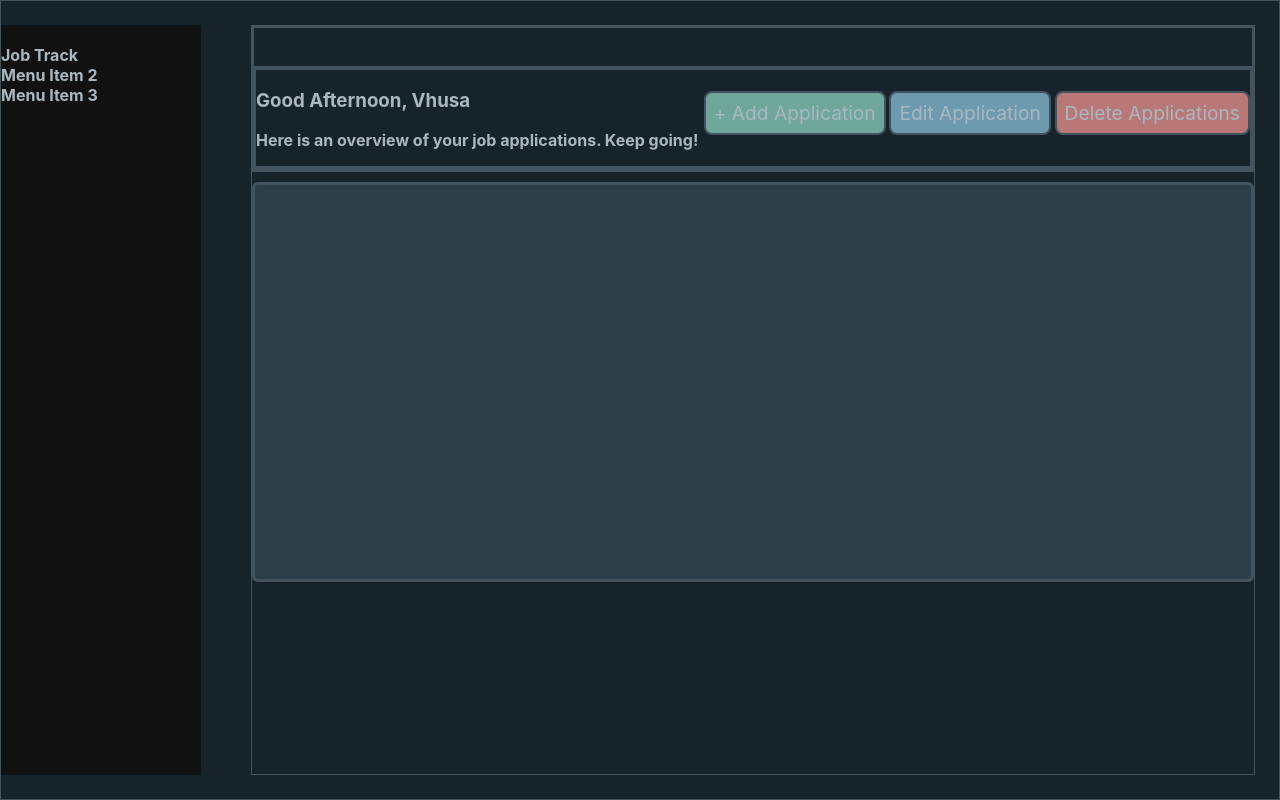
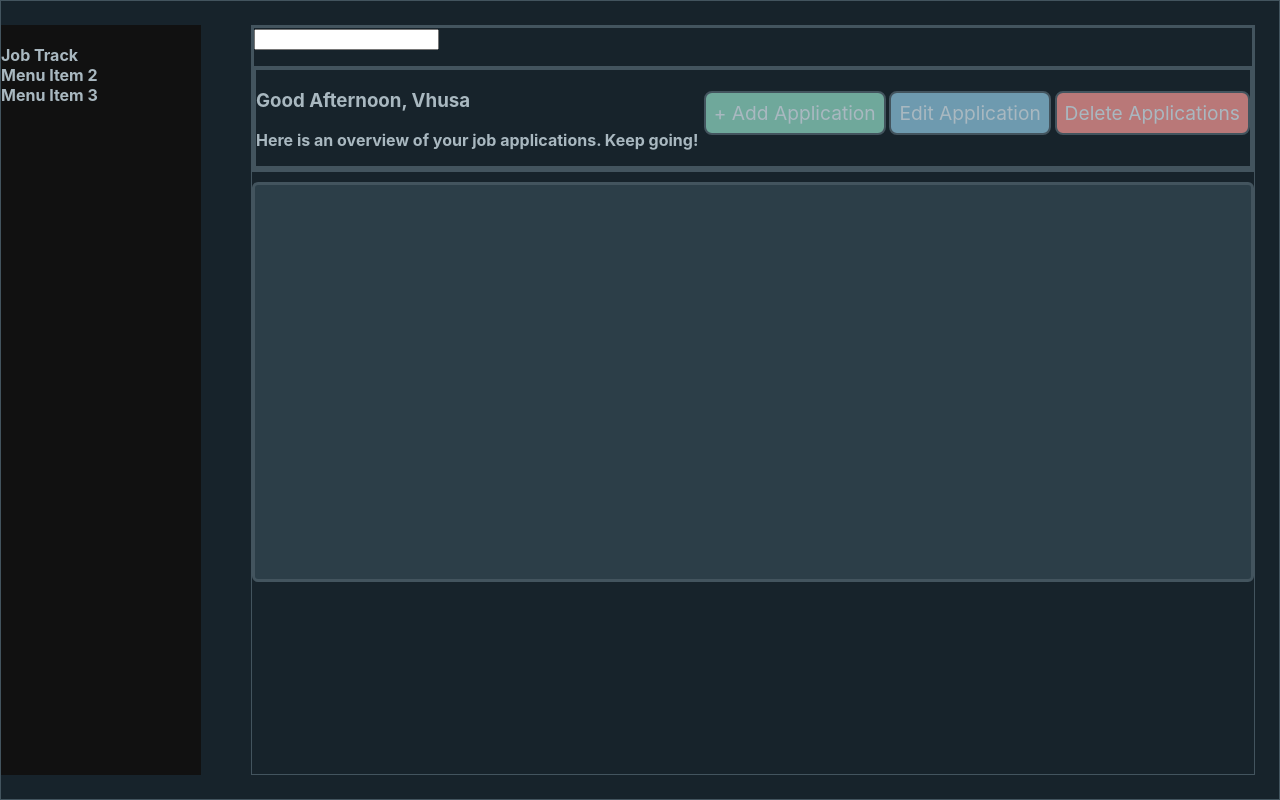
Before and after one commit to Blackbottt/Job-Application-Tracker, a Flask app: page /dashboard in a window 1280 px wide. Run offline with Flask 3, Linux system fonts and the light colour scheme.

Commit message:
feat: added search input in taskbar div

```diff
--- a/templates/dashboard.html
+++ b/templates/dashboard.html
@@ -108,7 +108,9 @@
                     <div id="button-features" class="button-features"></div>
                 </section>
                 <section class="statistics-section">
-                    <div class="taskbar"></div>
+                    <div class="taskbar">
+                        <input type="search" name="search-applications" id="search-applications">
+                    </div>
                     <div class="greet-actions">
                         <div>
                             <h3>Good Afternoon, Vhusa</h3>
```
